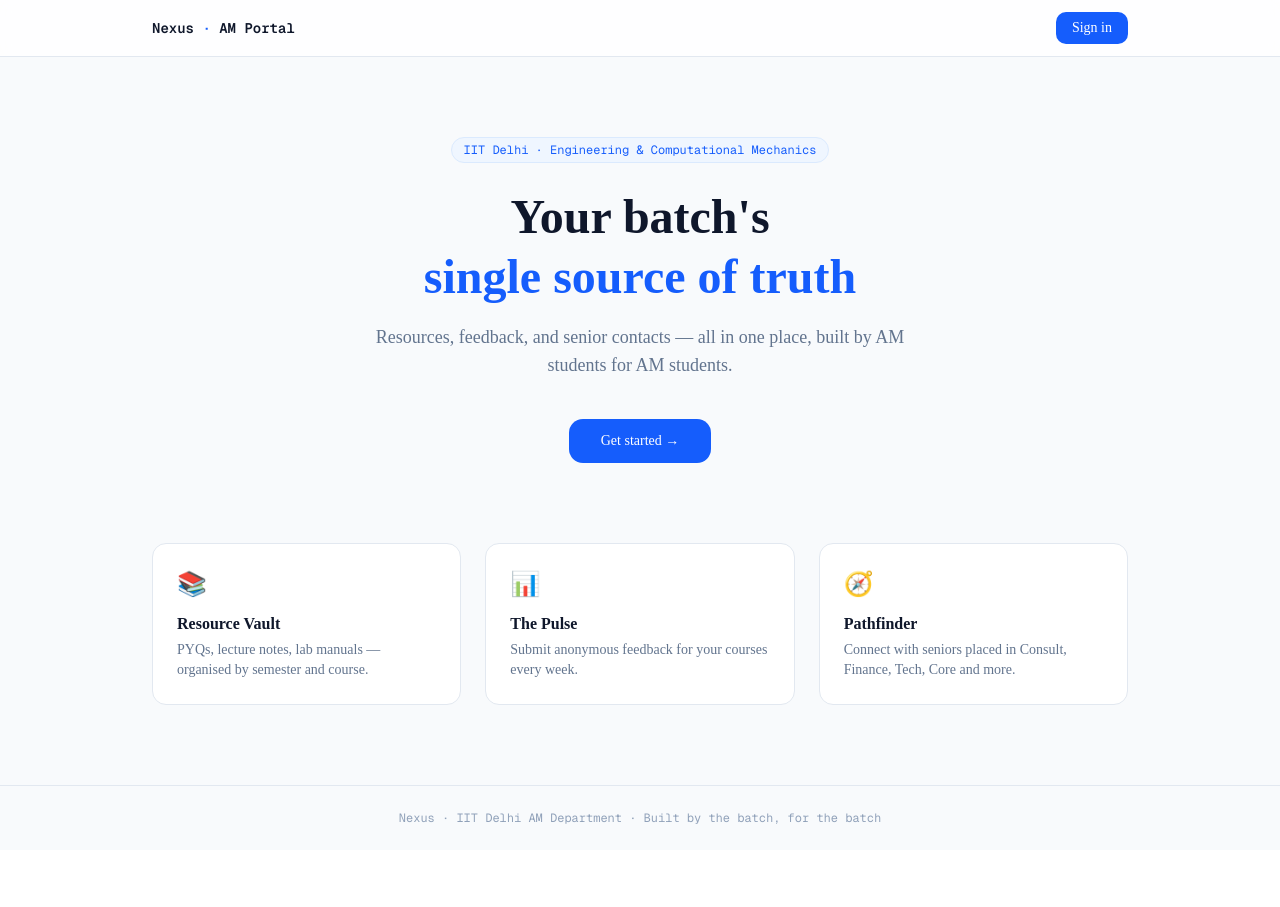
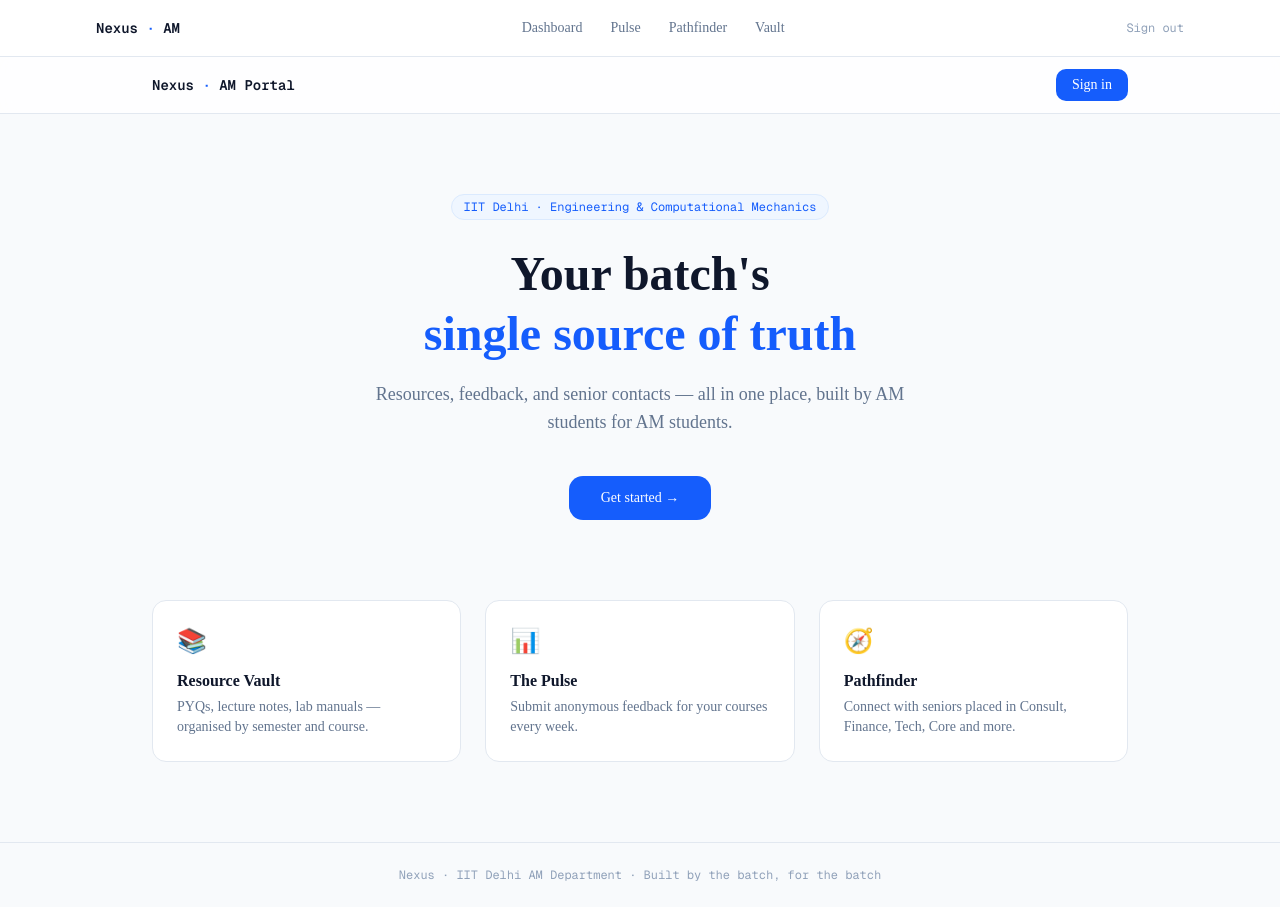
Before and after one commit to tangentialtitan/nexus-cs, a Next.js app: page / in a window 1280 px wide. Before the commit the page ends 850 px from the top, so only its background shows below. Built offline with nearby package versions, Linux system fonts and the light colour scheme; no server answers.

Commit message:
add navbar and fix redirect

```diff
--- a/src/app/auth/callback/route.ts
+++ b/src/app/auth/callback/route.ts
@@ -10,5 +10,5 @@
     await supabase.auth.exchangeCodeForSession(code)
   }
 
-  return NextResponse.redirect(`${origin}/pulse`)
+  return NextResponse.redirect(`${origin}/dashboard`)
 }
--- a/src/app/page.tsx
+++ b/src/app/page.tsx
@@ -1,9 +1,10 @@
 import Link from 'next/link'
+import { Navbar } from '@/components/layout/Navbar'
 
 export default function LandingPage() {
   return (
     <main className="min-h-screen bg-slate-50 flex flex-col">
-
+      <Navbar />
       {/* Nav */}
       <nav className="border-b border-slate-200 bg-white/80 backdrop-blur-sm sticky top-0 z-10">
         <div className="max-w-5xl mx-auto px-6 h-14 flex items-center justify-between">
--- a/src/app/pathfinder/add/page.tsx
+++ b/src/app/pathfinder/add/page.tsx
@@ -1,6 +1,7 @@
 import { redirect } from 'next/navigation'
 import { createClient } from '@/lib/supabase/server'
 import { AddSeniorForm } from '@/components/pathfinder/AddSeniorForm'
+import { Navbar } from '@/components/layout/Navbar'
 
 export default async function AddSeniorPage() {
   const supabase = await createClient()
@@ -10,6 +11,7 @@
 
   return (
     <main className="min-h-screen bg-slate-50">
+    <Navbar />
       <div className="max-w-xl mx-auto px-4 py-8">
         <div className="mb-6">
           <p className="text-xs font-mono text-slate-400 uppercase tracking-widest mb-1">
--- a/src/app/pathfinder/page.tsx
+++ b/src/app/pathfinder/page.tsx
@@ -1,6 +1,7 @@
 import { redirect } from 'next/navigation'
 import { createClient } from '@/lib/supabase/server'
 import { getSeniors } from './actions'
+import { Navbar } from '@/components/layout/Navbar'
 
 
 const CATEGORY_COLORS: Record<string, string> = {
@@ -22,6 +23,7 @@
 
   return (
     <main className="min-h-screen bg-slate-50">
+    <Navbar />
       <div className="max-w-6xl mx-auto px-4 sm:px-6 lg:px-8 py-8">
 
         {/* Header */}
--- a/src/app/pulse/page.tsx
+++ b/src/app/pulse/page.tsx
@@ -3,6 +3,7 @@
 import { getCourses, getFeedbackSummary } from './actions'
 import { FeedbackForm } from '@/components/pulse/FeedbackForm'
 import type { UserRole } from '@/types/database'
+import { Navbar } from '@/components/layout/Navbar'
 
 export default async function PulsePage() {
   const supabase = await createClient()
@@ -25,6 +26,7 @@
 
   return (
     <main className="min-h-screen bg-slate-50">
+    <Navbar />
       <div className="max-w-6xl mx-auto px-4 sm:px-6 lg:px-8 py-8">
         <div className="mb-8">
           <p className="text-xs font-mono text-slate-400 uppercase tracking-widest mb-1">
--- /dev/null
+++ b/src/components/layout/Navbar.tsx
@@ -0,0 +1,62 @@
+'use client'
+
+import Link from 'next/link'
+import { usePathname } from 'next/navigation'
+import { createClient } from '@/lib/supabase/client'
+import { useRouter } from 'next/navigation'
+
+const NAV_LINKS = [
+  { href: '/dashboard',  label: 'Dashboard' },
+  { href: '/pulse',      label: 'Pulse' },
+  { href: '/pathfinder', label: 'Pathfinder' },
+  { href: '/vault',      label: 'Vault' },
+]
+
+export function Navbar() {
+  const pathname = usePathname()
+  const router = useRouter()
+  const supabase = createClient()
+
+  async function handleSignOut() {
+    await supabase.auth.signOut()
+    router.push('/login')
+  }
+
+  return (
+    <nav className="sticky top-0 z-50 bg-white/90 backdrop-blur-sm border-b border-slate-200">
+      <div className="max-w-6xl mx-auto px-4 sm:px-6 lg:px-8 h-14 flex items-center justify-between">
+
+        {/* Logo */}
+        <Link href="/dashboard" className="font-mono font-semibold text-slate-900 text-sm">
+          Nexus <span className="text-blue-600">·</span> AM
+        </Link>
+
+        {/* Links */}
+        <div className="flex items-center gap-1">
+          {NAV_LINKS.map((l) => (
+            <Link
+              key={l.href}
+              href={l.href}
+              className={`px-3 py-1.5 rounded-lg text-sm font-medium transition-colors ${
+                pathname.startsWith(l.href)
+                  ? 'bg-blue-50 text-blue-600'
+                  : 'text-slate-500 hover:text-slate-900 hover:bg-slate-50'
+              }`}
+            >
+              {l.label}
+            </Link>
+          ))}
+        </div>
+
+        {/* Sign out */}
+        <button
+          onClick={handleSignOut}
+          className="text-xs font-mono text-slate-400 hover:text-red-500 transition-colors"
+        >
+          Sign out
+        </button>
+
+      </div>
+    </nav>
+  )
+}
```
